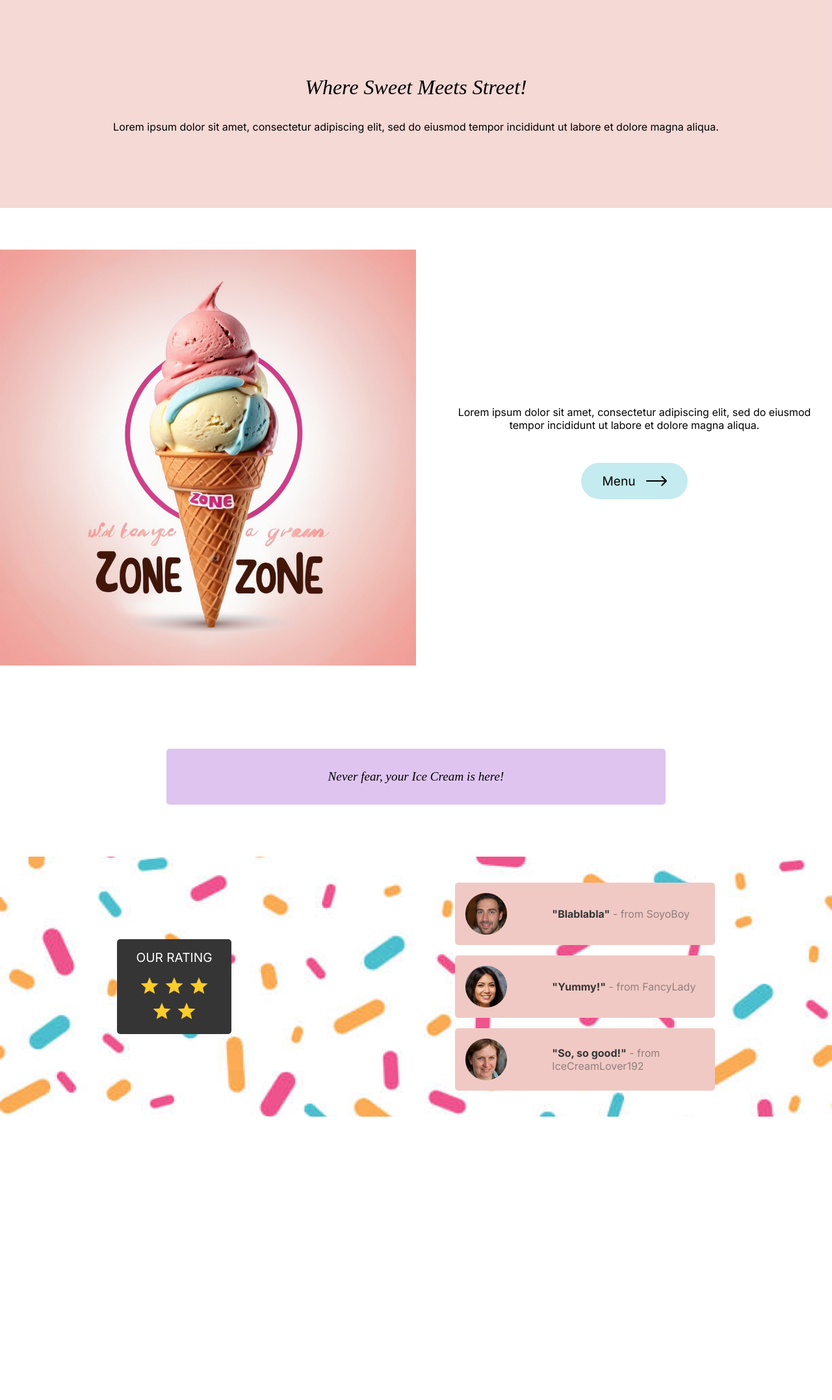
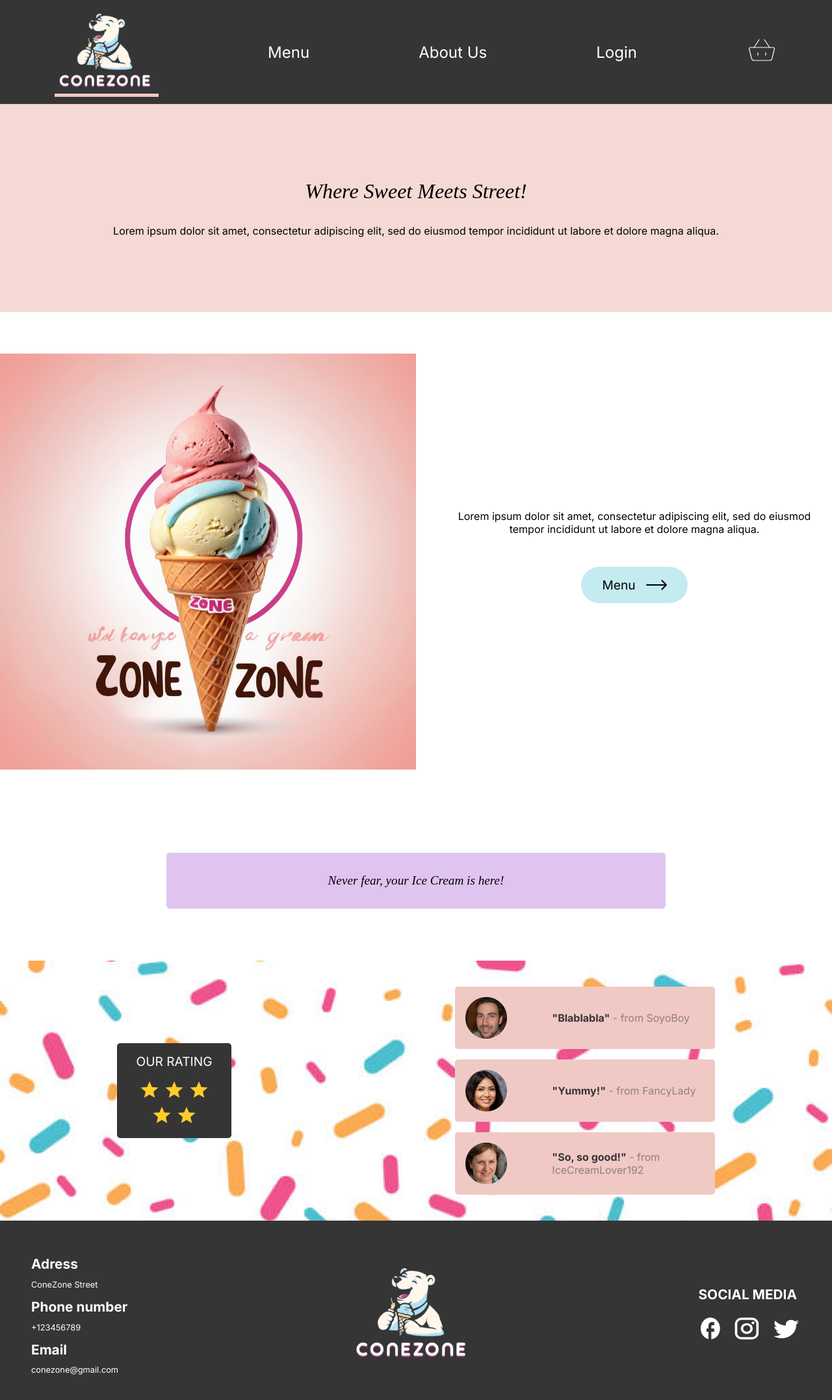
Before and after one commit to NajibMuhammadi/ConeZone, a React (Vite) app in the folder frontend/: page / in a window 1280 px wide. Shown: the top 2154 px of the page at 65% size. Before the commit the page ends 1718 px from the top, so only its background shows below. Built offline with nearby package versions, Linux system fonts and the light colour scheme; a web font is replaced by a local one.

Commit message:
homePage

```diff
--- a/frontend/src/Components/styles/footer.css
+++ b/frontend/src/Components/styles/footer.css
@@ -1,43 +1,52 @@
-.footer{
+.footer {
     display: flex;
     align-items: center;
     background-color: var(--black);
-    padding: 4rem;
+    padding: 3rem;
     justify-content: space-between;
 }
 
 .footer__des-container,
-.footer__social-container{
+.footer__social-container {
     display: flex;
     flex-direction: column;
-    gap: 1rem;
+    gap: 0.5rem;
 }
 
 .footer__description,
-.footer__social-title{
+.footer__social-title {
     color: var(--white);
     font-family: inter, sans-serif;
 }
+
 .footer__description-title,
-.footer__social-title{
-    font-size: 32px;
+.footer__social-title {
+    font-size: 1.3rem;
     line-height: 38px;
     font-weight: 700;
     padding-bottom: .3rem;
 }
 
-.footer__description-text{
+.footer__description-text {
     font-weight: 400;
-    font-size: 16px;
+    font-size: 0.8rem;
 }
 
-.footer__social{
+.footer__logo-image {
+    height: 10rem;
+}
+
+.footer__social {
     display: flex;
     justify-content: center;
     align-items: center;
     gap: 1rem;
 }
-.footer__social-image{
-    width: 50px;
-    height: 50px;
+
+.footer__social-image {
+    height: 40px;
 }
+
+.footer__social-image:hover {
+    scale: 1.1;
+}
--- a/frontend/src/Pages/HomePage.tsx
+++ b/frontend/src/Pages/HomePage.tsx
@@ -5,11 +5,14 @@ import star from '../assets/material-symbols_star.png'
 import SoyoBoy from '../assets/SoyoBoy.png'
 import FancyLady from '../assets/FancyLady.png'
 import IceCreamLover from '../assets/IceCreamLover.png'
+import Header from '../Components/Header';
+import Footer from '../Components/Footer';
 
 function HomePage() {
 
   return (
     <>
+      <Header />
       <section className='homePage__wrapper'>
         <section className="homePage__jumbotron">
           <h1 className="homePage__jumbotron-header">Where Sweet Meets Street!</h1>
@@ -55,6 +58,7 @@ function HomePage() {
           </section>
         </section>
       </section>
+      <Footer />
     </>
   )
 }
--- a/frontend/src/components/styles/header.css
+++ b/frontend/src/components/styles/header.css
@@ -7,21 +7,25 @@
     flex-direction: row;
     align-items: center;
     justify-content: space-around;
-    height: 225px;
+    height: 20vh;
 }
 
 .header__logo {
-    width: 196px;
+    width: 10rem;
 }
 
 .nav__link {
-    font-size: 36px;
+    font-size: 1.5rem;
     color: var(--white);
     text-decoration: none;
     padding: 2rem 0;
     cursor: pointer;
     position: relative;
     font-family: 'Inter';
+}
+
+.header__basket {
+    width: 3rem;
 }
 
 .nav__link::after {
```
